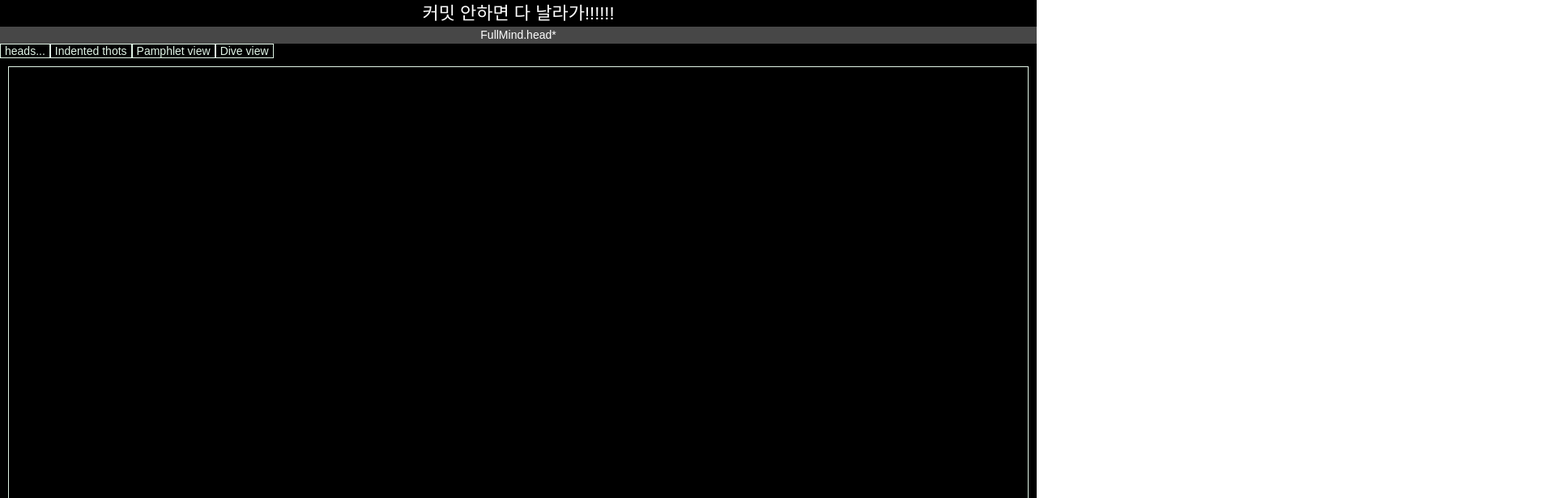
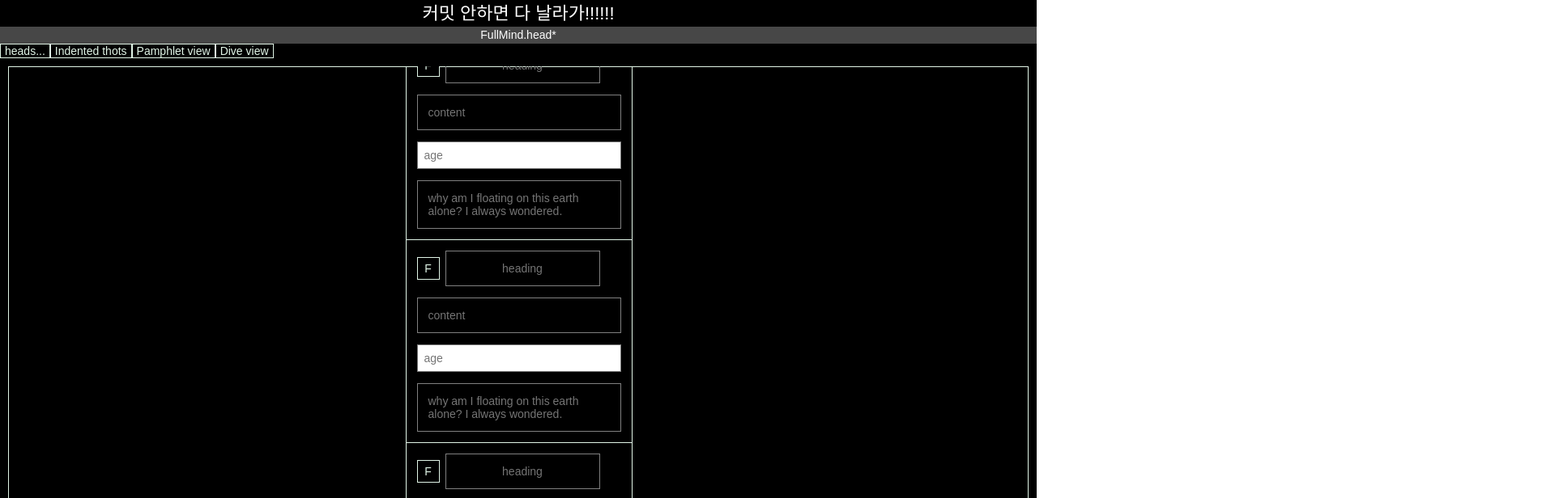
Before and after one commit to alanuv7v/FullMind-3, a Svelte app: page / in a window 1280 px wide. Shown: the top 616 px of the page at 81% size, 1920 px wide, since content can reach past the window. Built offline with nearby package versions, Linux system fonts and the light colour scheme; a web font is replaced by a local one.

Commit message:
panzoom 1

```diff
--- a/src/themes/Space/App.styl
+++ b/src/themes/Space/App.styl
@@ -42,12 +42,21 @@
   #content {
     margin: 10px;
     flex-grow: 1
+
+    display: flex;
+    justify-content: center;
+    align-items: center
+
+    overflow: hidden;
+    position: relative
   }
   #content > * {
     border: 8px inset lightgray;
     height: 100%;
     padding: 10px;
     overflow: inherit;
+
+
   }
   #background {
     position: fixed;
--- a/src/views/NodeView/NodeView.svelte
+++ b/src/views/NodeView/NodeView.svelte
@@ -2,7 +2,7 @@
 
 
 <script>
-    import {panzoom} from '../../lib/panzoom'
+    import {panzoom} from "../../lib/panzoom"
 
     import {onMount, setContext} from "svelte"
     import { writable, derived } from "svelte/store";
@@ -55,10 +55,11 @@
   setContext('focusNode', focusNode)
 
   onMount(() => {
-    panzoom('#space', {
-      bound:'outer'
-    });
   })
+
+  document.addEventListener("DOMContentLoaded", (e) => {
+    panzoom('#space', {bound:'none'});
+  });
 
 </script>
 
@@ -75,15 +76,17 @@
 
 <style lang="stylus">
   #space {
-    width: 1000em
-    height: 1000em
+    position: absolute
+    width: 1000px
+    height: 1000px
+    display: flex;
+    justify-content: center;
+    align-items: center
+    overflow: hidden;
   }
   main {
-    width: 100%
-    height: 100%
     display: flex;
     justify-content: center;
     align-items: flex-start;
-    overflow: hidden;
   }
 </style>
```
